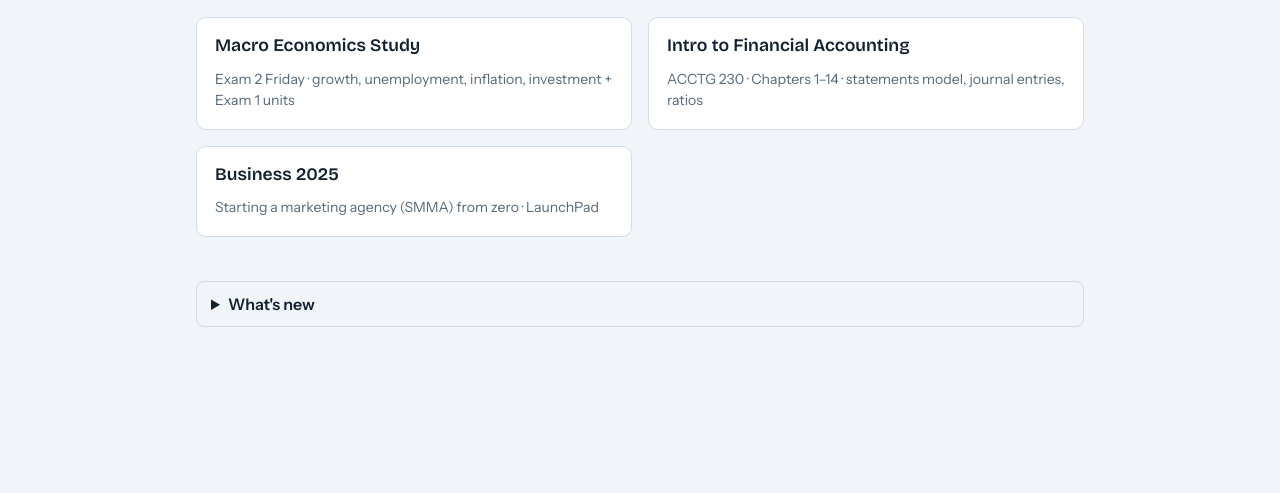
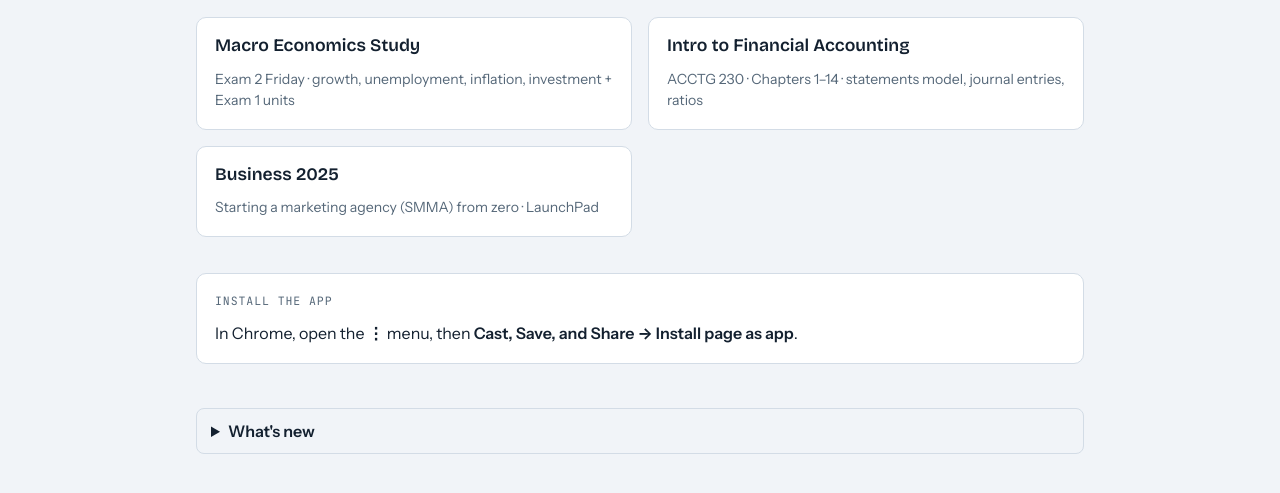
Before and after one commit to sheppardmiles12-star/study-app, a plain HTML site: page index.html in a window 1280 px wide. Shown: the part 101-594 px from the top of the page. Drawn offline with nearby package versions, Linux system fonts and the light colour scheme.

Commit message:
Install-the-app box with per-browser steps; always check for newer files when online
Co-Authored-By: Claude Opus 5.5 <noreply@anthropic.com>
Claude-Session: https://claude.ai/code/session_01K4m2E7gmN7pcW8j1BUSLMn

```diff
--- a/app/offline.js
+++ b/app/offline.js
@@ -9,6 +9,30 @@
     navigator.serviceWorker.register('sw.js').catch(function () {});
     navigator.serviceWorker.ready.then(function () { ready = true; show(); });
   }
+  // "Install the app" box on the class picker (#install). Chrome and Edge offer a one-click install;
+  // Safari and others get the steps for their browser.
+  var prompt = null;
+  window.addEventListener('beforeinstallprompt', function (e) { e.preventDefault(); prompt = e; install(); });
+  window.addEventListener('appinstalled', function () { prompt = null; install(); });
+  function install() {
+    var el = document.getElementById('install'); if (!el) return;
+    var ua = navigator.userAgent, standalone = window.matchMedia('(display-mode: standalone)').matches || navigator.standalone;
+    var ios = /iPhone|iPad|iPod/.test(ua) || (/Macintosh/.test(ua) && navigator.maxTouchPoints > 1);
+    var safari = /Safari/.test(ua) && !/Chrome|Chromium|CriOS|FxiOS|Edg|OPR/.test(ua), firefox = /Firefox|FxiOS/.test(ua);
+    var how;
+    if (standalone) how = '';
+    else if (prompt) how = '<button class="btn" data-install>Install Study Gym</button><span class="muted small">Adds it to your apps. It opens in its own window and works offline.</span>';
+    else if (ios) how = '<span>In Safari, tap <b>Share</b> (the square with the arrow), then <b>Add to Home Screen</b>.</span>';
+    else if (safari) how = '<span>In Safari\'s menu bar, choose <b>File → Add to Dock</b>. (Needs macOS Sonoma or newer.)</span>';
+    else if (firefox) how = '<span>Firefox cannot install web apps, but this page still works offline here. To get an app icon, open the gym in <b>Safari</b> (File → Add to Dock) or <b>Chrome</b>.</span>';
+    else how = '<span>In Chrome, open the <b>⋮</b> menu, then <b>Cast, Save, and Share → Install page as app</b>.</span>';
+    el.hidden = !how;
+    el.innerHTML = how ? '<div class="label">Install the app</div><div class="row" style="align-items:center">' + how + '</div>' : '';
+    var b = el.querySelector('[data-install]');
+    if (b) b.onclick = function () { prompt.prompt(); prompt.userChoice.then(function () { prompt = null; install(); }); };
+  }
+  document.addEventListener('DOMContentLoaded', install);
+
   window.addEventListener('online', show);
   window.addEventListener('offline', show);
   document.addEventListener('DOMContentLoaded', show);
--- a/app/version.js
+++ b/app/version.js
@@ -1,5 +1,6 @@
 // Study Gym version. Every update adds one entry to the TOP of this list; the version number is its length.
 window.GYM_CHANGES = [
+  ['2026-11-24', 'Install the app button (Mac: Safari File → Add to Dock, or Chrome); updates now show up right away'],
   ['2026-11-24', 'Works offline: the whole gym is saved on your device, and it can be added to your home screen as an app'],
   ['2026-11-05', 'Macro: Exam 2 prep. Unit 10 Investment, 102 questions from Practice Exam 2, notecard formula list, countdown to Friday'],
   ['2026-10-28', 'Version number and changelog; Practice Lab questions no longer repeat within 12 hours'],
--- a/index.html
+++ b/index.html
@@ -26,6 +26,7 @@
 <main id="main">
   <div class="stack"><h2>Pick a class</h2></div>
   <div class="grid2" id="classes"></div>
+  <div class="panel stack" id="install" hidden style="margin-top:16px"></div>
 </main>
 <script src="app/version.js"></script>
 <script src="classes/index.js"></script>
--- a/sw.js
+++ b/sw.js
@@ -54,7 +54,8 @@ self.addEventListener('fetch', function (e) {
     var done = false;
     function finish(r) { if (!done && r) { done = true; resolve(r); } }
     var timer = setTimeout(function () { saved().then(finish); }, 4000);
-    fetch(req).then(function (r) {
+    // no-cache: always ask the server whether a file changed (GitHub Pages lets browsers reuse files for 10 minutes otherwise).
+    fetch(req, { cache: 'no-cache' }).then(function (r) {
       clearTimeout(timer);
       if (r.ok) { var copy = r.clone(); caches.open(CACHE).then(function (cache) { cache.put(req, copy); }); }
       finish(r);
```
